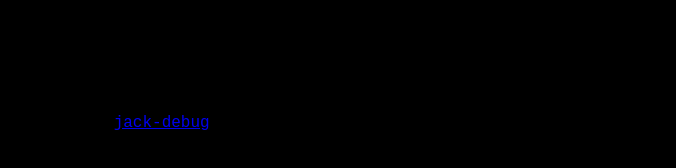
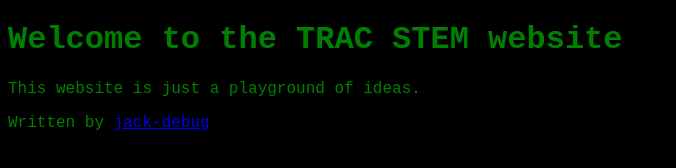
Before and after one commit to TRAC-STEM/TRAC-STEM.github.io, a plain HTML site: page index.html in a window 1280 px wide. Shown: the whole page, without its empty margins (0-676 px from the left). Drawn offline with Linux system fonts and the light colour scheme.

Commit message:
Update index.html

```diff
--- a/index.html
+++ b/index.html
@@ -1,15 +1,17 @@
 <!DOCTYPE html>
 <html>
 <style>
-body {
+p {
   font-family: "Courier New", cursive;
-  font-color: "GREEN"
+}
+h1 {
+  font-family: "Courier New", cursive;
 }
 </style>
 <head><title>TRAC STEM website</title></head>
 <body bgcolor="BLACK">
-<h1>Welcome to the TRAC STEM website</h1>
-<p>This website is just a playground of ideas.</p>
-<p>Written by <a href='https://github.com/jack-debug'>jack-debug</a></p>
+<h1 style="color:green;">Welcome to the TRAC STEM website</h1>
+<p style="color:green;">This website is just a playground of ideas.</p>
+<p style="color:green;">Written by <a href='https://github.com/jack-debug'>jack-debug</a></p>
 </body>
 </html>
```
